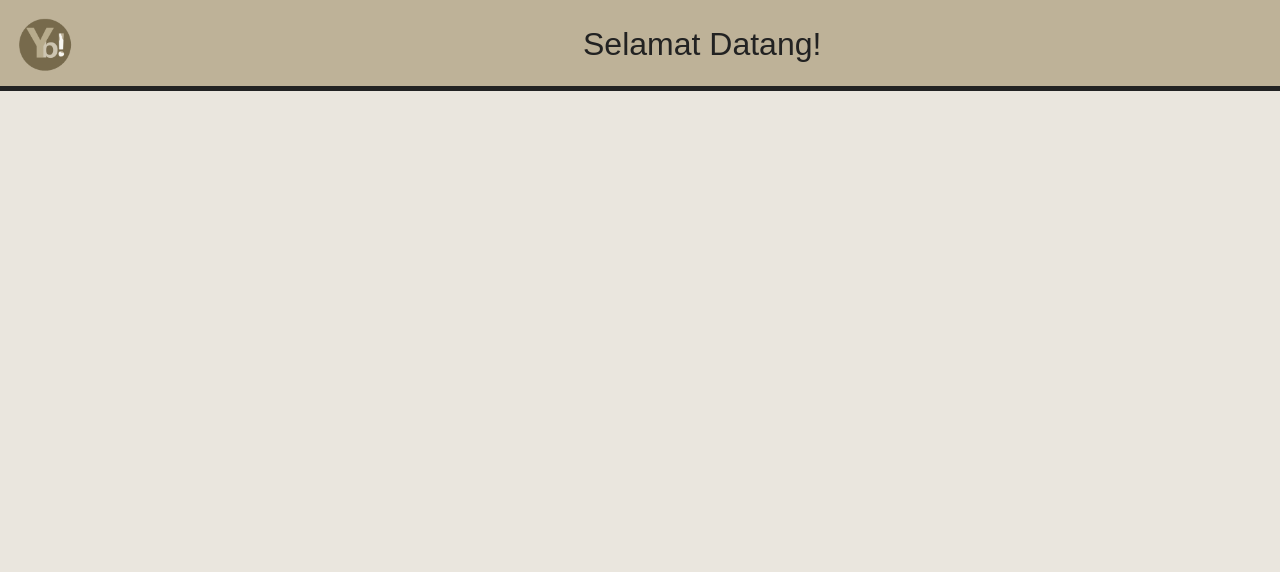
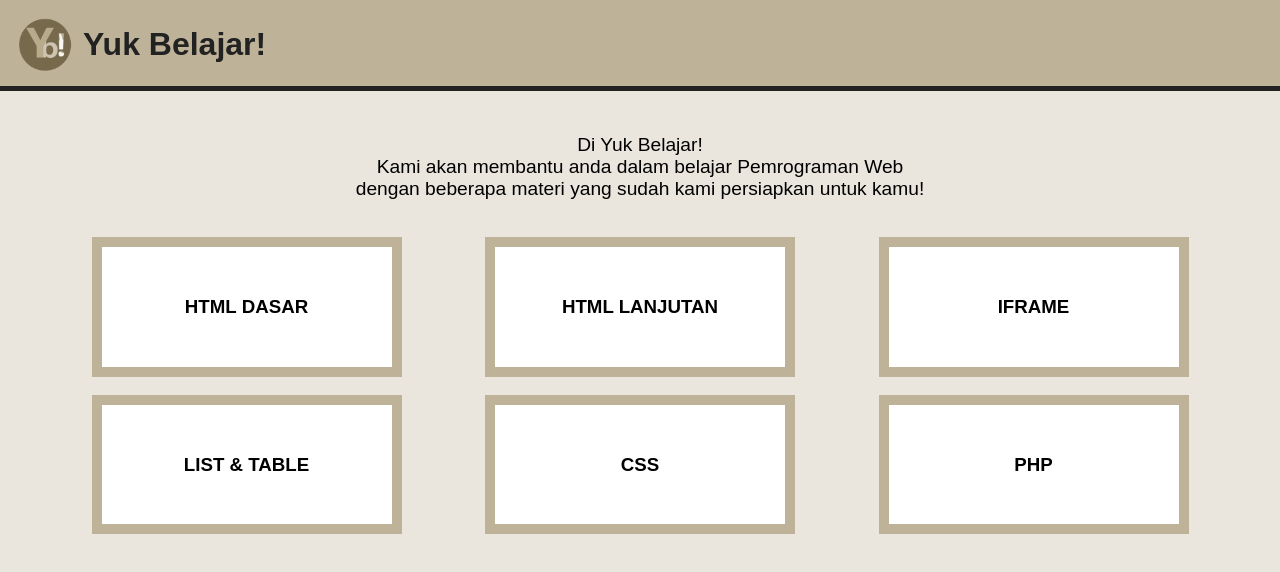
Before and after one commit to JohanesMarioPL/TugasUTS, a plain HTML site: page index.html in a window 1280 px wide. Drawn offline with Linux system fonts and the light colour scheme.

Commit message:
Add files via upload

```diff
--- a/designs/design.css
+++ b/designs/design.css
@@ -22,13 +22,14 @@ header {
     justify-content: left;
     align-items: center;
     margin-bottom: 0px; padding-bottom: 0px;
+    text-align: justify;
 }
 
 .welcome {
-    padding-left: 500px ;
     font-size: xx-large;
     font-family: sans-serif;
     color: #222222;
+    text-align: center;
 }
 
 body {
@@ -39,3 +40,41 @@ body {
     width: 90%;
     height: 5px;
 }
+
+.intro{
+    padding-top: 115px;
+    text-align: center;
+    justify-content: center;
+    font-size: larger;
+    font-family: sans-serif;
+}
+
+.htmldasar{
+    background: rgb(255, 255, 255);
+    padding: 30px;
+    border: 10px solid #beb298;
+    text-align: center;
+    width: 230px;
+    font-family: sans-serif;
+}
+
+.materi1{
+    display: flex;
+    flex-direction: row;
+    justify-content: space-evenly
+}
+
+.materi2{
+    display: flex;
+    flex-direction: row;
+    justify-content: space-evenly;
+}
+
+.textdasar{
+    text-align: center;
+    justify-content: center;
+}
+
+.atas{
+    justify-content: space-evenly;
+}
--- a/index.html
+++ b/index.html
@@ -12,8 +12,43 @@
     <header>
         <div class="navbar">
             <img class="logo" src="images/logo.png">
-            <div class="welcome">Selamat Datang!</div>
+            <b class="welcome">Yuk Belajar!</b>
         </div>
     </header>
+    <div>
+        <p class="intro">
+            Di Yuk Belajar!
+            <br>
+            Kami akan membantu anda dalam belajar Pemrograman Web
+            <br>
+            dengan beberapa  materi yang sudah kami persiapkan untuk kamu!
+        </p>
+    </div>
+    <br>
+    <div>
+        <div class="materi1">
+            <div class="htmldasar">
+                <h3 class="textdasar">HTML DASAR</h3>
+            </div>
+            <div class="htmldasar">
+                <h3>HTML LANJUTAN</h3>
+            </div>
+            <div class="htmldasar">
+                <h3>IFRAME</h3>
+            </div>
+        </div>
+        <br>
+        <div class="materi2">
+            <div class="htmldasar">
+                <h3>LIST & TABLE</h3>
+            </div>
+            <div class="htmldasar">
+                <h3>CSS</h3>
+            </div>
+            <div class="htmldasar">
+                <h3>PHP</h3>
+            </div>
+        </div>
+    </div>
 </body>
 </html>
```
